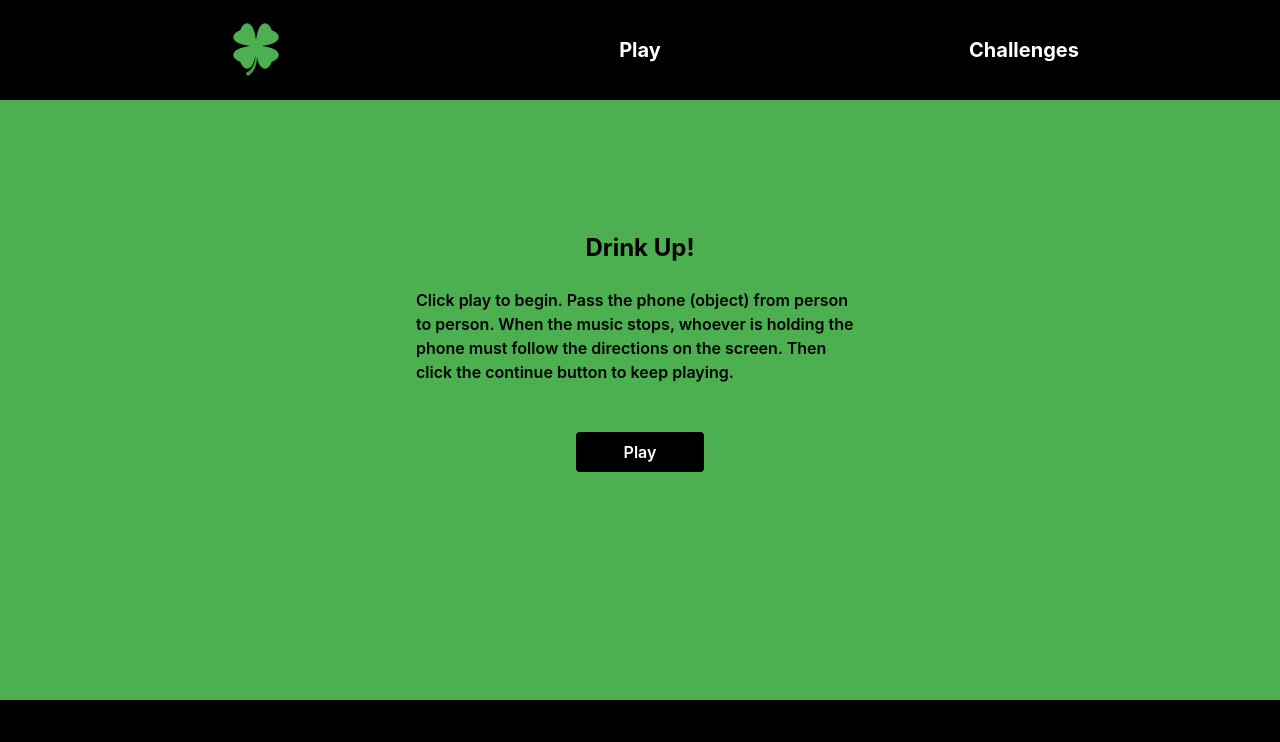
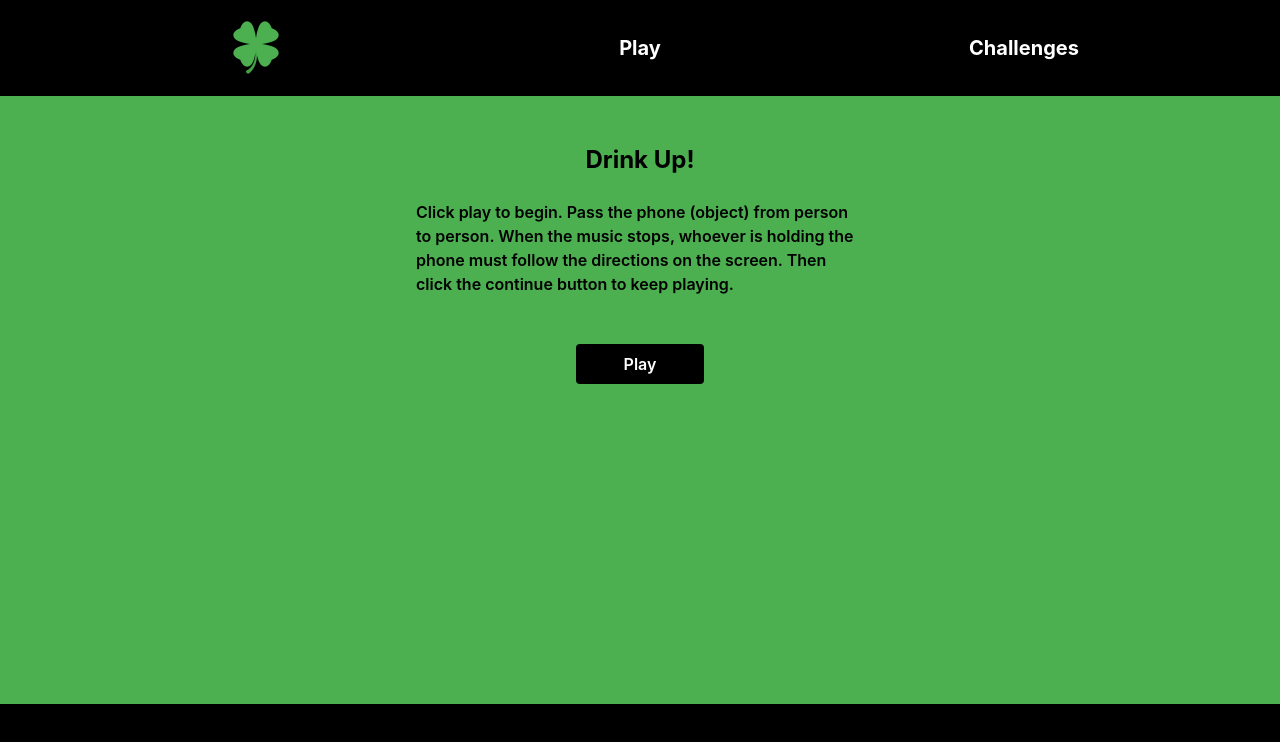
Before and after one commit to magnush-github/drinkup2, a React (Create React App) app: page / in a window 1280 px wide. Shown: the top 742 px of the page. Built offline with nearby package versions, Linux system fonts and the light colour scheme.

Commit message:
more layout changes

```diff
--- a/src/components/challengeList.tsx
+++ b/src/components/challengeList.tsx
@@ -22,7 +22,9 @@ const ChallengeList = ({
         className="flex items-center justify-between my-6 cursor-pointer"
         onClick={() => setShow(!show)}
       >
-        <h2 className="text-xl font-bold">{difficulty}</h2>
+        <button>
+          <h2 className="text-xl font-bold">{difficulty}</h2>
+        </button>
         <span>{show ? <AiOutlineMinus /> : <AiOutlinePlus />}</span>
       </div>
       <ul className="mx-0">
--- a/src/layouts/layout.tsx
+++ b/src/layouts/layout.tsx
@@ -3,11 +3,8 @@ import { Link, Outlet } from "react-router-dom";
 const Layout = () => {
   return (
     <div className="bg-[#4caf50]">
-      <main className="flex flex-col justify-between min-h-screen">
-        <nav
-          className="h-20 bg-black text-white flex items-center"
-          style={{ height: "100px" }}
-        >
+      <main className="flex flex-col justify-between min-h-screen gap-12">
+        <nav className="h-24 bg-black text-white flex items-center">
           <ul className="flex justify-between w-full text-center items-center text-xl font-bold">
             <li className="w-2/5 flex justify-center items-center">
               <Link to="/">
@@ -27,10 +24,10 @@ const Layout = () => {
             </li>
           </ul>
         </nav>
-        <div className="flex flex-col items-center mx-6 md:mx-0">
+        <div className="flex flex-col grow items-center justify- mx-6 md:mx-0">
           <Outlet />
         </div>
-        <footer className="bg-black" style={{ height: "100px" }}></footer>
+        <footer className="bg-black h-24"></footer>
       </main>
     </div>
   );
--- a/src/pages/challenges.tsx
+++ b/src/pages/challenges.tsx
@@ -18,7 +18,7 @@ const Challenges = () => {
     setShowAddNewChallenge(false);
   }, [challenges.length]);
   return (
-    <div className="max-w-lg mt-8 w-full">
+    <div className="max-w-lg h-full w-full">
       <h1 className="text-2xl font-bold text-center">Challenges</h1>
       {Object.entries(ChallengeDifficulty)
         .slice(4, 8)
--- a/src/pages/home.tsx
+++ b/src/pages/home.tsx
@@ -2,7 +2,7 @@ import { Link } from "react-router-dom";
 
 const Home = () => {
   return (
-    <div className="-mt-24 flex flex-col max-w-md items-center ">
+    <div className=" flex flex-col max-w-md items-center justify-start ">
       <h1 className="text-2xl text-center font-bold mb-6">Drink Up!</h1>
       <p data-testid="home-info" className="font-semibold">
         Click play to begin. Pass the phone (object) from person to person. When
--- a/src/pages/play.tsx
+++ b/src/pages/play.tsx
@@ -26,7 +26,7 @@ const Play = () => {
     setSong(_song);
   };
   return (
-    <div className="my-8">
+    <div className="">
       {status === "new" && (
         <ChooseDifficulty
           changeStatus={changeStatus}
```
